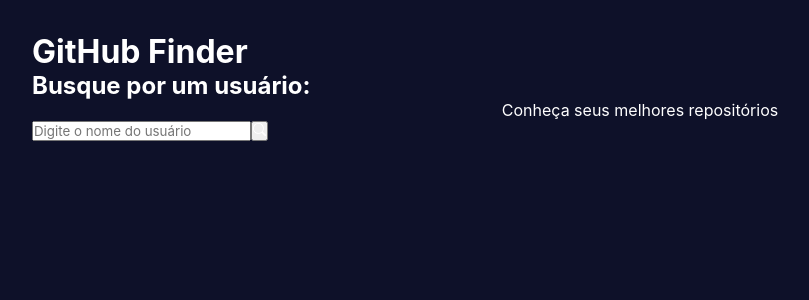
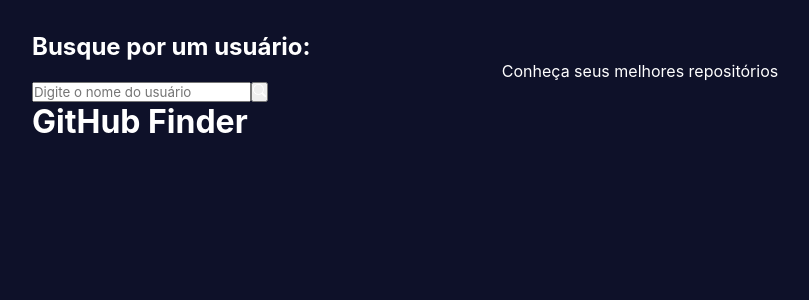
Before and after one commit to MatheusMoraisDev/GitHub-Finder, a React app: page / in a window 1280 px wide. Shown: the top 300 px of the page, without its empty margins (0-809 px from the left). Built offline with nearby package versions, Linux system fonts and the light colour scheme; the HTML template or start-up script is replaced by a standard one.

Commit message:
feat: connection with GitHub API

```diff
--- a/src/App.tsx
+++ b/src/App.tsx
@@ -4,8 +4,8 @@
 
   return (
     <div className='App'>
+      <Outlet />
        <h1>GitHub Finder</h1>
-       <Outlet />
     </div>
   );
 }
--- a/src/components/Search.tsx
+++ b/src/components/Search.tsx
@@ -1,13 +1,22 @@
+type SearchProps = {
+    loadUser: (userName: string) => Promise<void>
+};
+
+import { useState } from "react";
+
 import { BsSearch } from "react-icons/bs";
 
-const Search = () => {
+const Search = ({ loadUser }: SearchProps) => {
+    const [userName, setUserName] = useState("");
+
   return (
     <div>
         <h2>Busque por um usuário:</h2>
         <p>Conheça seus melhores repositórios</p>
         <div>
-            <input type="text" placeholder="Digite o nome do usuário" />
-            <button>
+            <input type="text" placeholder="Digite o nome do usuário"
+            onChange={(e) => setUserName(e.target.value)} />
+            <button onClick = {() => loadUser(userName)}>
                 <BsSearch />
             </button>
         </div>
--- a/src/routes/Home.tsx
+++ b/src/routes/Home.tsx
@@ -1,9 +1,25 @@
-import Search from "../components/search";
+import { UserProps } from "../types/user";
+
+import Search from "../components/Search";
+
+import { useState } from "react";
 
 const Home = () => {
-  return <div>
-    <Search />
-  </div>
-}
+  const [user, setUser] = useState<UserProps | null>(null);
+
+  const loadUser = async(userName: string) =>{
+    const res = await fetch(`https://api.github.com/users/${userName}`);
+
+    const data = await res.json();
+
+    console.log(data);
+  };
+
+  return(
+    <div>
+      <Search loadUser ={loadUser} />
+    </div>
+  );
+};
 
 export default Home
```
